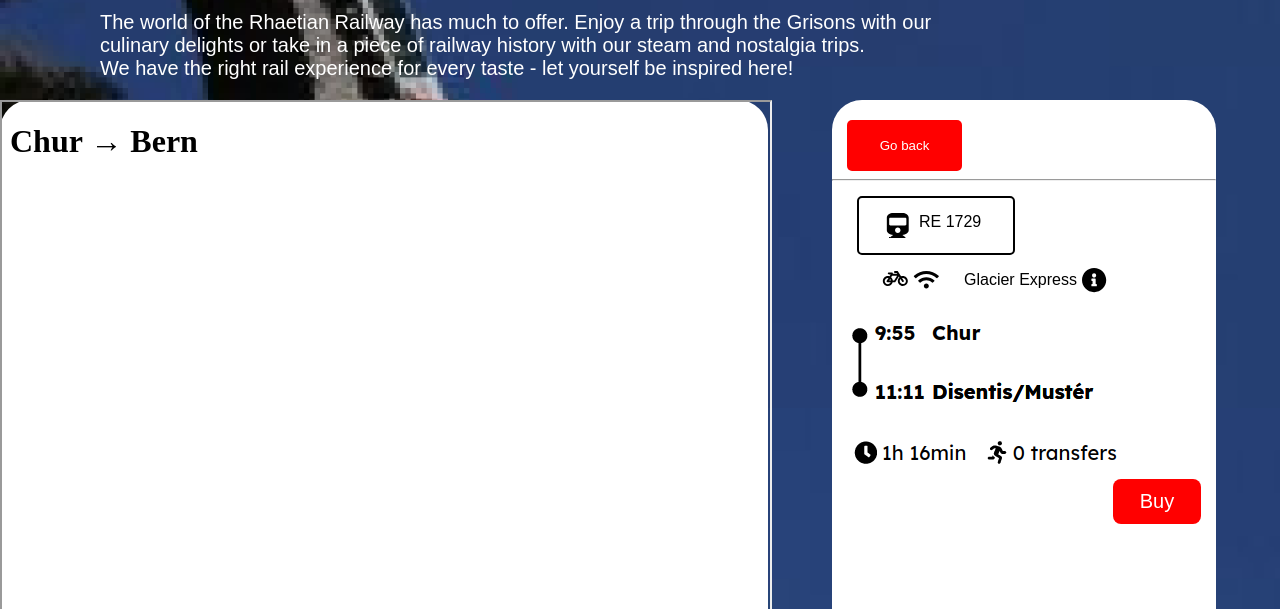
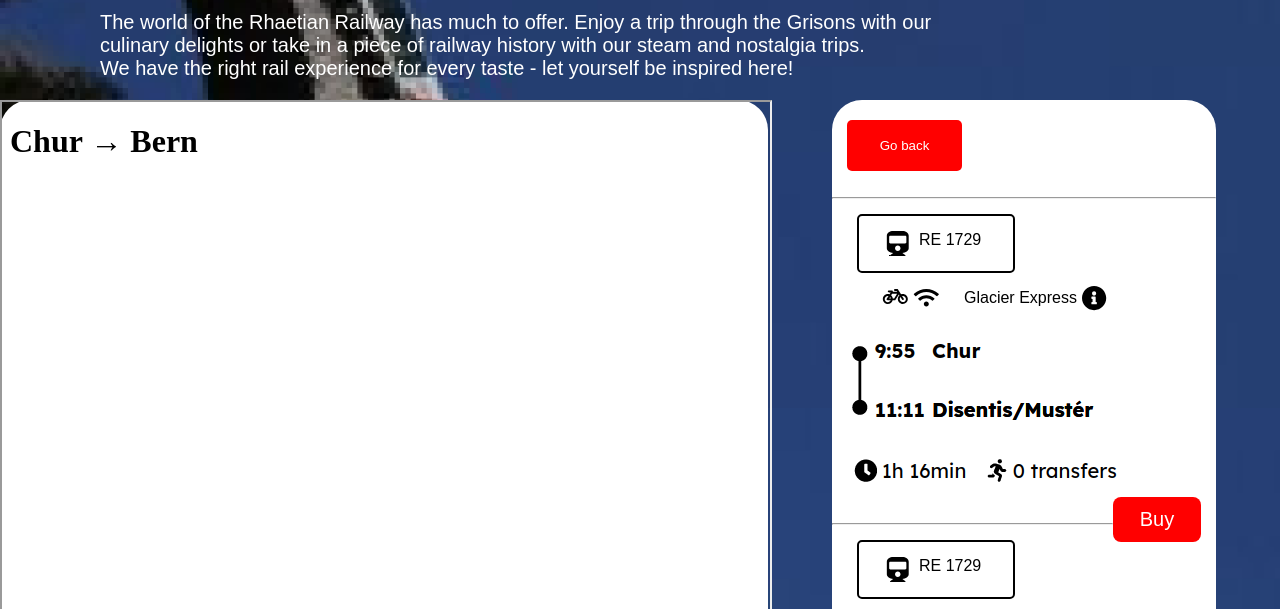
Before and after one commit to Plajta/RhaetianRailwayRework, a plain HTML site: page src/code/search_invoked.html in a window 1280 px wide. Shown: the part 188-797 px from the top of the page. Drawn offline with nearby package versions, Linux system fonts and the light colour scheme; no server answers.

Commit message:
GUI done

```diff
--- a/src/code/index.css
+++ b/src/code/index.css
@@ -69,9 +69,16 @@ body {
     background-color: white;
     border-radius: 30px;
 }
-.info{
+.info-index{
     width: 30%;
     height: 560px;
+    background-color: white;
+    border-radius: 30px;
+}
+
+.info-after-select{
+    width: 30%;
+    height: 800px;
     background-color: white;
     border-radius: 30px;
 }
--- a/src/code/search_invoked.html
+++ b/src/code/search_invoked.html
@@ -23,8 +23,34 @@
             <div class="mapbox" style="float: left;">
                 <iframe src="./map.html" title="map" height="100%" width="100%"></iframe>
             </div>
-            <div class="info" style="float: left; margin-left: 5%; margin-right: 5%;">
+            <div class="info-after-select" style="float: left; margin-left: 5%; margin-right: 5%;">
                 <button onclick="GoBack()" class="go_back_button">Go back</button>
+                <div class="one-train">
+                    <br>
+                    <hr>
+                    <div style="margin-left: 10px;">
+                        <div>
+                            <div style="margin-top: 15px; margin-left: 15px;">
+                                <div id="train-name" style="padding-top: 15px; float: left;">
+                                    <img src="./imgs/train.svg" style="float: left; margin-left: 27px;"></img>
+                                    <p style="float: left; margin-top: 0px;">RE 1729</p>
+                                </div>
+                                <div id="train-specs" style="margin-top: 16px; margin-left: 20px; float: left;">
+                                    <img id="train-spec" src="./imgs/bicycle.svg">
+                                    <img id="train-spec" src="./imgs/wifi.svg">
+                                    <p id="train-spec" style="float: left;">Glacier Express</p>
+                                    <img id="train-spec" class="train-spec-info" src="./imgs/info.svg">
+                                </div>
+                            </div>
+                        </div>
+                        <div>
+                            <img src="./imgs/route.png" style="float: none; margin-top: 10px; margin-right: 60%;">
+                            <img src="./imgs/route_specs.png">
+                        </div>
+                    </div>
+                    <button style="margin-right: 15px; float: right;" id="BuyButton">Buy</button>
+                </div>
+                <div class="one-train">
                     <br>
                     <hr>
                     <div style="margin-left: 10px;">
@@ -50,5 +76,6 @@
                     <button style="margin-right: 15px; float: right;" id="BuyButton">Buy</button>
                 </div>
             </div>
+        </div>
     </body>
 </html>
```
Lines whose indentation alone changed are shown as unchanged.
